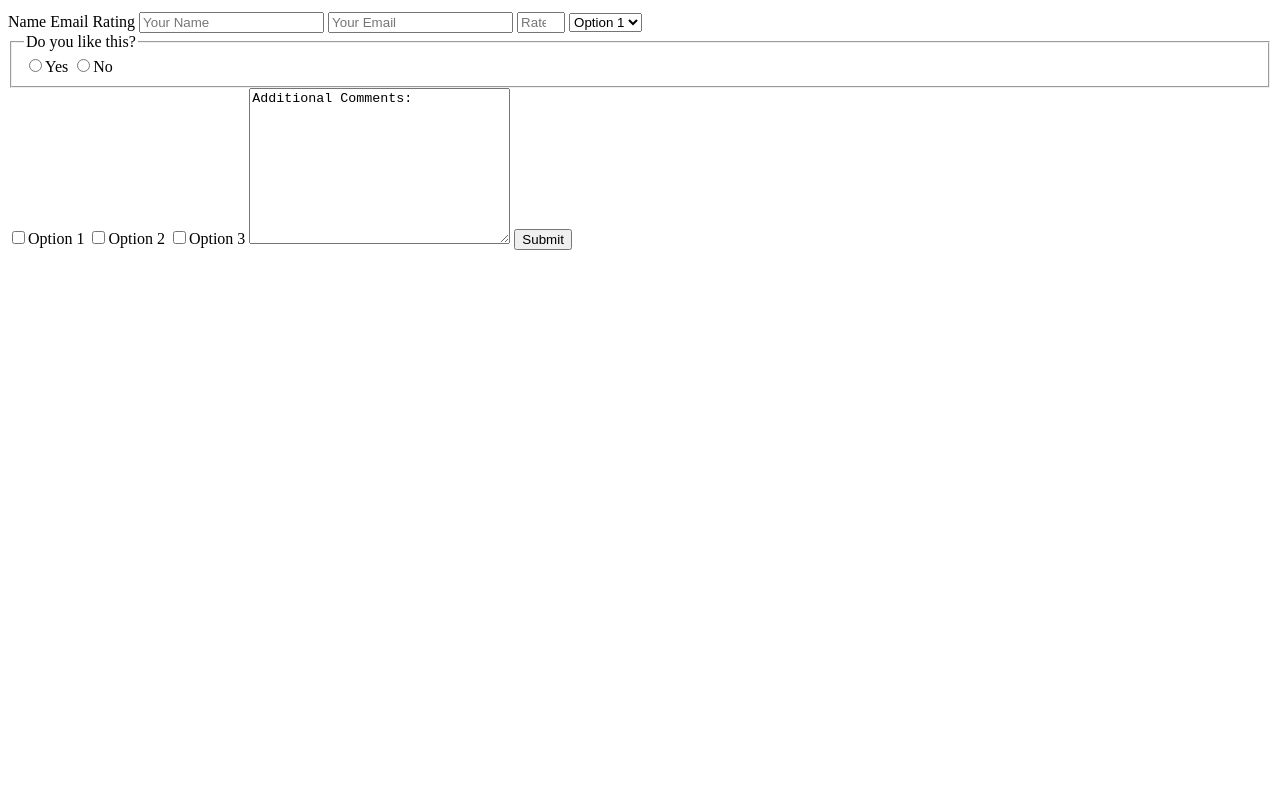
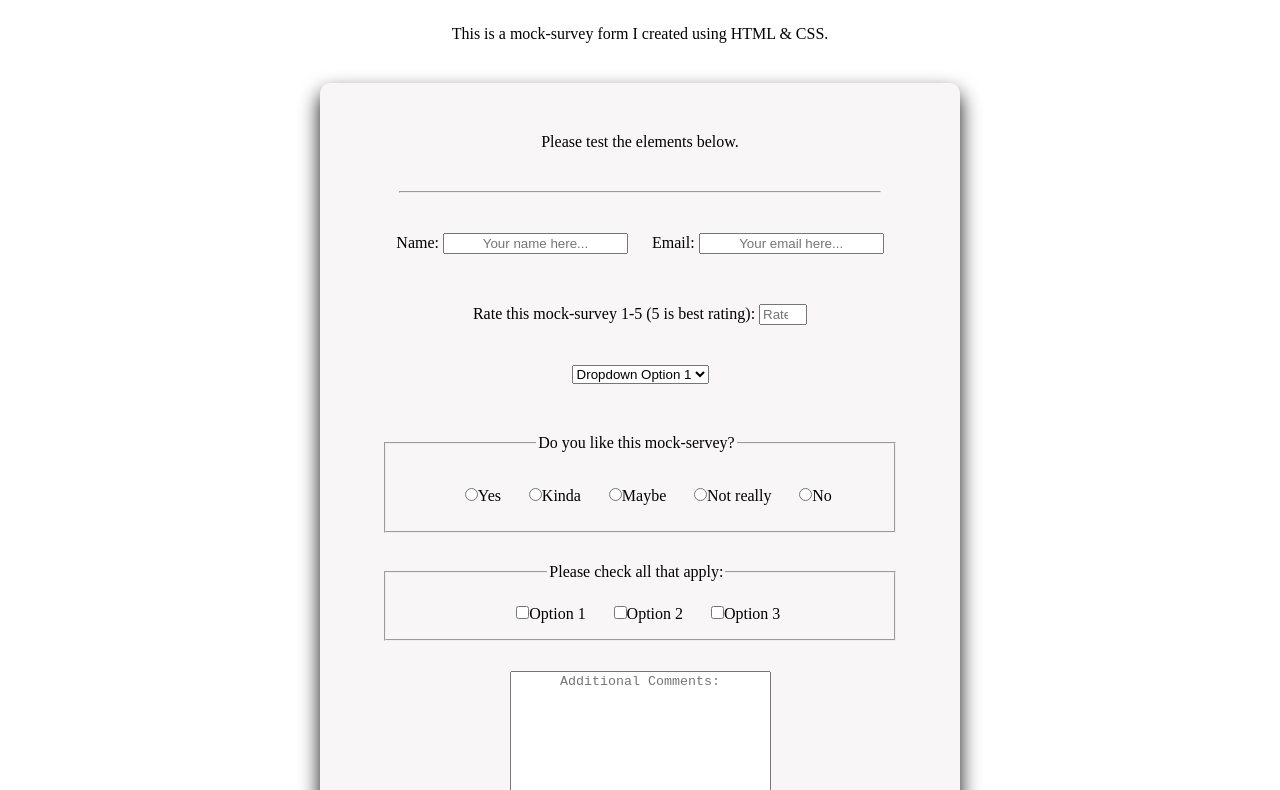
Before and after one commit to Rjack00/Survey-form, a plain HTML site: page index.html in a window 1280 px wide. Shown: the part 102-892 px from the top of the page. Before the commit the page ends 800 px from the top, so only its background shows below. Drawn offline with Linux system fonts and the light colour scheme.

Commit message:
Added css to form

```diff
--- a/index.html
+++ b/index.html
@@ -4,46 +4,63 @@
     <meta charset="UTF-8">
     <meta name="viewport" content="width=device-width, initial-scale=1.0">
     <meta http-equiv="X-UA-Compatible" content="ie=edge">
+    <link rel="stylesheet" href="./styles/style.css">
     <title>Survey Form</title>
 </head>
+
     <body>
-    <h1 id="title">Survey Form</h1>
+        <h1 id="title">mock-survey form</h1>
 
-    <p id="description">This is the description for the survey form.</p>
+        <p id="description">This is a mock-survey form I created using HTML & CSS.</p>
+        <div class="container">
+            <form action="" id="survey-form">
+                <p class="please">Please test the elements below.</p>
 
-    <form action="" id="survey-form">
+                <hr class="hr1">
+                <div class="personal-info">
+                    <label for="name" id="name-label">Name: </label>
+                    <input type="name" required id="name" placeholder="Your name here...">
 
-        <label for="name" id="name-label">Name</label>
-        <label for="email" id="email-label">Email</label>
-        <label for="number" id="number-label">Rating</label>
-
-        <input type="name" required id="name" placeholder="Your Name">
-        <input type="email" required id="email" placeholder="Your Email">
-        <input type="number" required id="number" min="1" max="5" placeholder="Rate 1 to 5 ">
+                    <label for="email" id="email-label">Email: </label>
+                    <input type="email" required id="email" placeholder="Your email here...">
+                </div>
+                <div class="rate">
+                    <label for="number" id="number-label">Rate this mock-survey 1-5 (5 is best rating):  </label>
+                    <input type="number" required id="number" min="1" max="5" placeholder="Rate">
+                </div>
 
                 <select name="Options" id="dropdown">
-            <option value="Option 1" id="dropdown">Option 1</option>
-            <option value="Option 2" id="dropdown">Option 2</option>
+                    <option value="Option 1" id="dropdown">Dropdown Option 1</option>
+                    <option value="Option 2" id="dropdown">Dropdown Option 2</option>
+                    <option value="Option 2" id="dropdown">Dropdown Option 3</option>
                 </select>
 
                 <fieldset>
-            <legend>Do you like this?</legend>
-            <input type="radio" name="yes-no" value="yes">Yes
-            <input type="radio" name="yes-no" value="no">No
-
+                    <legend>Do you like this mock-servey?</legend>
+                    <div class="radios">
+                        <input id="yes" type="radio" name="yes-no" value="yes">Yes
+                        <input id="kinda" type="radio" name="yes-no" value="kinda">Kinda
+                        <input id="maybe" type="radio" name="yes-no" value="maybe">Maybe
+                        <input id="not-really" type="radio" name="yes-no" value="not-really">Not really
+                        <input id="no" type="radio" name="yes-no" value="no">No
+                    </div>
                 </fieldset>
-
+                <fieldset>
+                    <legend>Please check all that apply:</legend>
                     <input type="checkbox" value="Option1">Option 1
                     <input type="checkbox" value="Option2">Option 2
                     <input type="checkbox" value="Option3">Option 3
+                </fieldset>
 
-        <textarea name="comments" id="comments" cols="30" rows="10">Additional Comments:</textarea>
+                <textarea name="comments" id="comments" cols="30" rows="10" placeholder="Additional Comments:"></textarea>
 
                 <button type="submit" id="submit">Submit</button>
-
-
+                <hr class="hr2">
+                <p class="thank">Thank you!</p>
             </form>
+        </div>
 
     <script src="https://cdn.freecodecamp.org/testable-projects-fcc/v1/bundle.js"></script>
     </body>
+
 </html>
--- a/styles/style.css
+++ b/styles/style.css
@@ -0,0 +1,76 @@
+.container {
+    width: 50%;
+    background: rgb(248, 246, 246);
+    padding: 10px 0 40px 0;
+    border-radius: 10px;
+    box-shadow: 0 10px 20px rgb(14, 13, 13);
+}
+.please {
+    bottom: 0px;
+}
+hr {
+    width: 75%;
+}
+.hr1 {
+    margin-top: 10px;
+}
+.hr2 {
+    margin-top: 50px;
+}
+h1 {
+    margin: 40px auto;
+    text-transform: uppercase;
+}
+p {
+    margin: 40px auto;
+}
+* {
+    margin: 10px auto;
+    text-align: center;
+}
+body {
+
+    text-align: center;
+}
+.personal-info input {
+
+    margin: 30px 0 30px 0;
+}
+
+textarea {
+    display: block;
+    margin: 30px auto;
+}
+#submit {
+    display: block;
+    width: 25%;
+    height: 40px;
+    font-size: 100%;
+}
+#submit:hover {
+    transform: scale(1.5);
+}
+#dropdown {
+    display: block;
+    margin-bottom: 50px;
+    margin-top: 30px;
+}
+fieldset{
+    margin: 30px 10%;
+    padding-right: 3%;
+}
+fieldset input {
+    margin-left: 5%;
+}
+input[type="radio"]:hover {
+    transform: scale(1.5);
+}
+input[type="checkbox"]:hover {
+    transform: scale(1.5);
+}
+label[for="email"] {
+    margin-left: 20px;
+}
+.thank {
+    font-size: 150%;
+}
```
Lines whose indentation alone changed are shown as unchanged.
